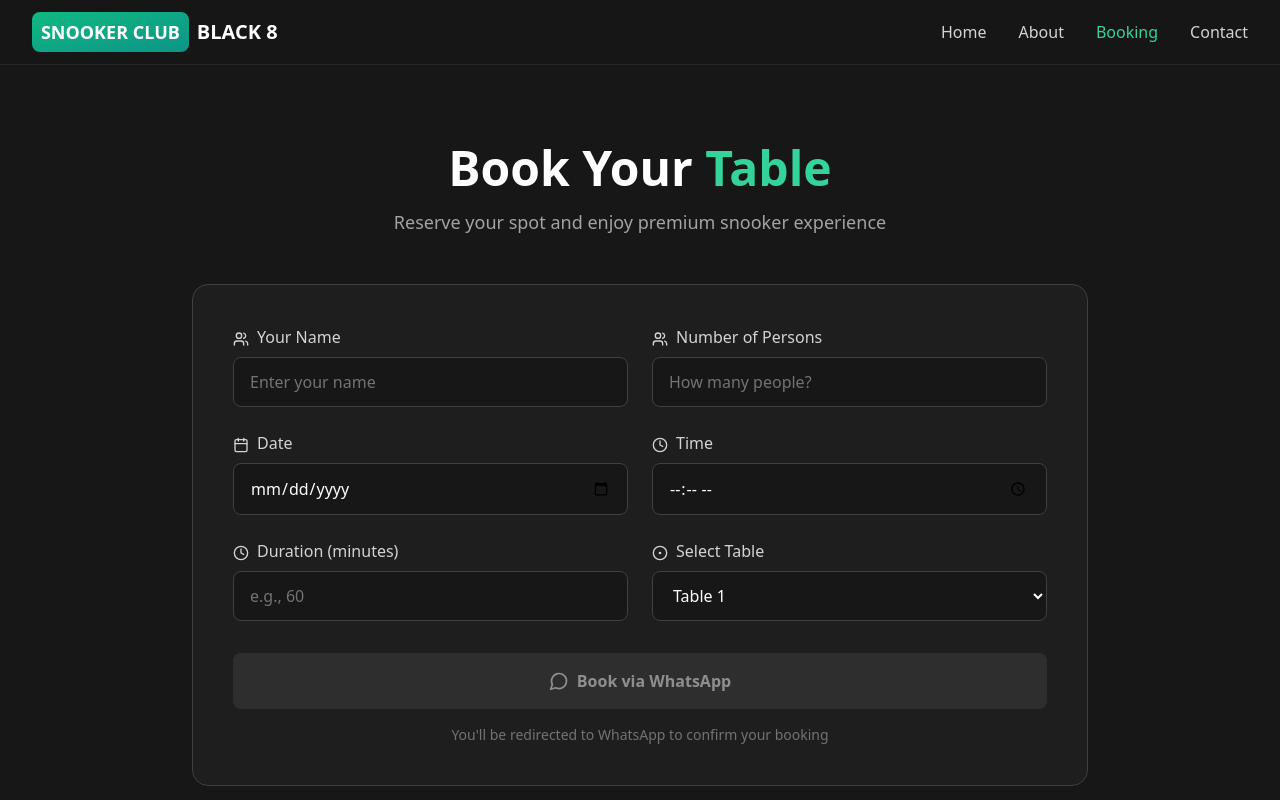
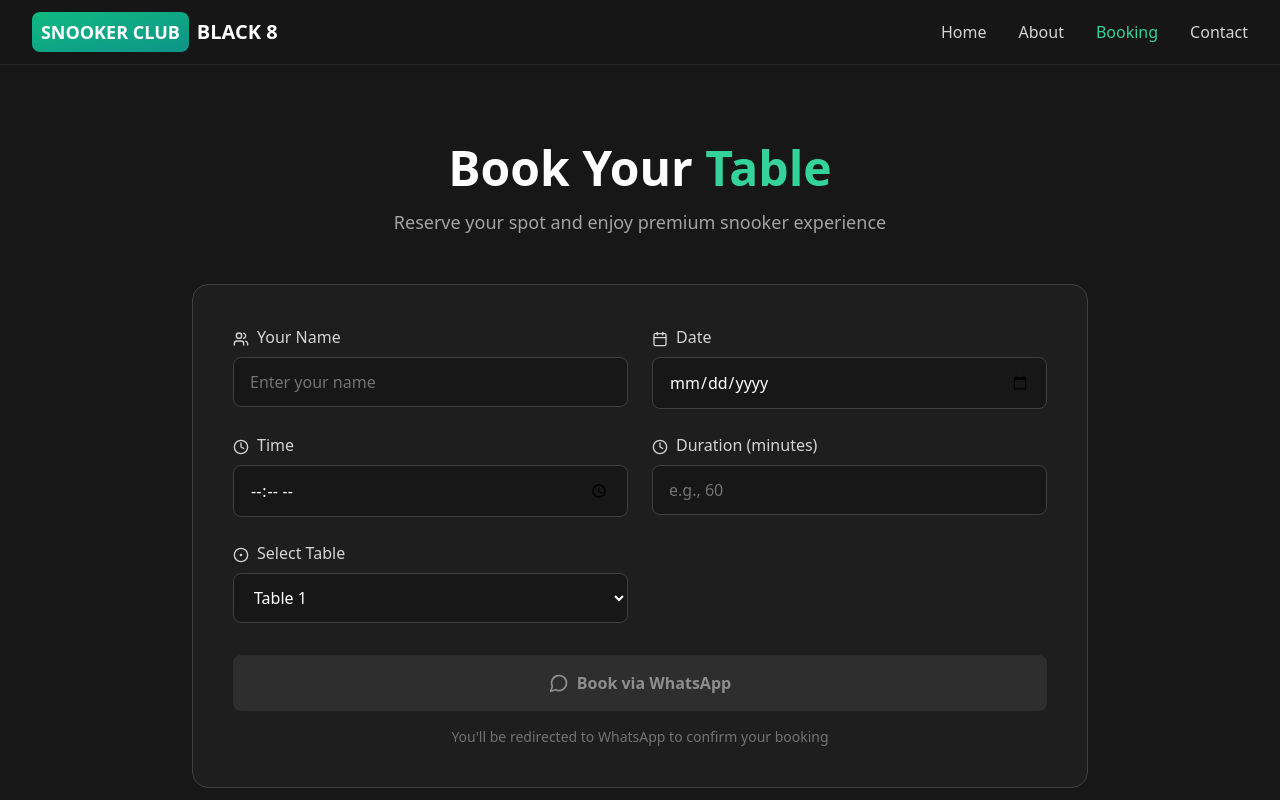
Before and after one commit to Kuldeepbishnoi2005/snookerclub_BLACK8, a React (Vite) app: page / in a window 1280 px wide. Both pictures are taken after a click on the button "Book a Table". Shown: the top 800 px of the page. Built offline with nearby package versions, Linux system fonts and the light colour scheme.

Commit message:
Update Booking.tsx

```diff
--- a/src/components/Booking.tsx
+++ b/src/components/Booking.tsx
@@ -17,14 +17,8 @@ function Booking() {
     const { name, value } = e.target;
     setFormData(prev => ({ ...prev, [name]: value }));
 
-    if (name === 'duration' || name === 'persons') {
-      const minutes = parseInt(formData.duration) || 0;
-      const people = parseInt(formData.persons) || 0;
-      if (name === 'duration') {
-        setEstimatedCost(parseInt(value) * people * 4);
-      } else {
-        setEstimatedCost(minutes * parseInt(value) * 4);
-      }
+    if (name === 'duration') {
+      setEstimatedCost(parseInt(value) * 4 || 0);
     }
   };
 
@@ -34,7 +28,6 @@ function Booking() {
       `Date: ${formData.date}\n` +
       `Time: ${formData.time}\n` +
       `Duration: ${formData.duration} minutes\n` +
-      `Number of Persons: ${formData.persons}\n` +
       `Table: Table ${formData.table}\n` +
       `Estimated Cost: ₹${estimatedCost}`;
 
@@ -42,8 +35,7 @@ function Booking() {
     window.open(whatsappUrl, '_blank');
   };
 
-  const isFormValid = formData.name && formData.date && formData.time &&
-                      formData.duration && formData.persons;
+  const isFormValid = formData.name && formData.date && formData.time && formData.duration;
 
   return (
     <div className="min-h-screen py-20 px-4 sm:px-6 lg:px-8 bg-neutral-900">
@@ -70,22 +62,6 @@ function Booking() {
                 value={formData.name}
                 onChange={handleChange}
                 placeholder="Enter your name"
-                className="w-full px-4 py-3 bg-neutral-900 border border-neutral-700 rounded-lg text-white placeholder-neutral-500 focus:outline-none focus:border-emerald-500 transition-colors"
-              />
-            </div>
-
-            <div>
-              <label className="block text-neutral-300 font-medium mb-2">
-                <Users className="w-4 h-4 inline mr-2" />
-                Number of Persons
-              </label>
-              <input
-                type="number"
-                name="persons"
-                value={formData.persons}
-                onChange={handleChange}
-                placeholder="How many people?"
-                min="1"
                 className="w-full px-4 py-3 bg-neutral-900 border border-neutral-700 rounded-lg text-white placeholder-neutral-500 focus:outline-none focus:border-emerald-500 transition-colors"
               />
             </div>
@@ -152,7 +128,7 @@ function Booking() {
             </div>
           </div>
 
-          {formData.duration && formData.persons && (
+          {formData.duration && (
             <div className="bg-gradient-to-r from-emerald-500/20 to-teal-500/20 border border-emerald-500/30 rounded-xl p-4 sm:p-6 mb-8">
               <div className="flex flex-col sm:flex-row items-start sm:items-center justify-between gap-4">
                 <div className="flex items-center gap-3">
@@ -163,8 +139,8 @@ function Booking() {
                   </div>
                 </div>
                 <div className="text-left sm:text-right text-neutral-400">
-                  <div className="text-xs sm:text-sm">Rate: ₹4/min per person</div>
-                  <div className="text-xs sm:text-sm">{formData.duration} min × {formData.persons} person(s)</div>
+                  <div className="text-xs sm:text-sm">Rate: ₹4/min</div>
+                  <div className="text-xs sm:text-sm">{formData.duration} minutes</div>
                 </div>
               </div>
             </div>
```
